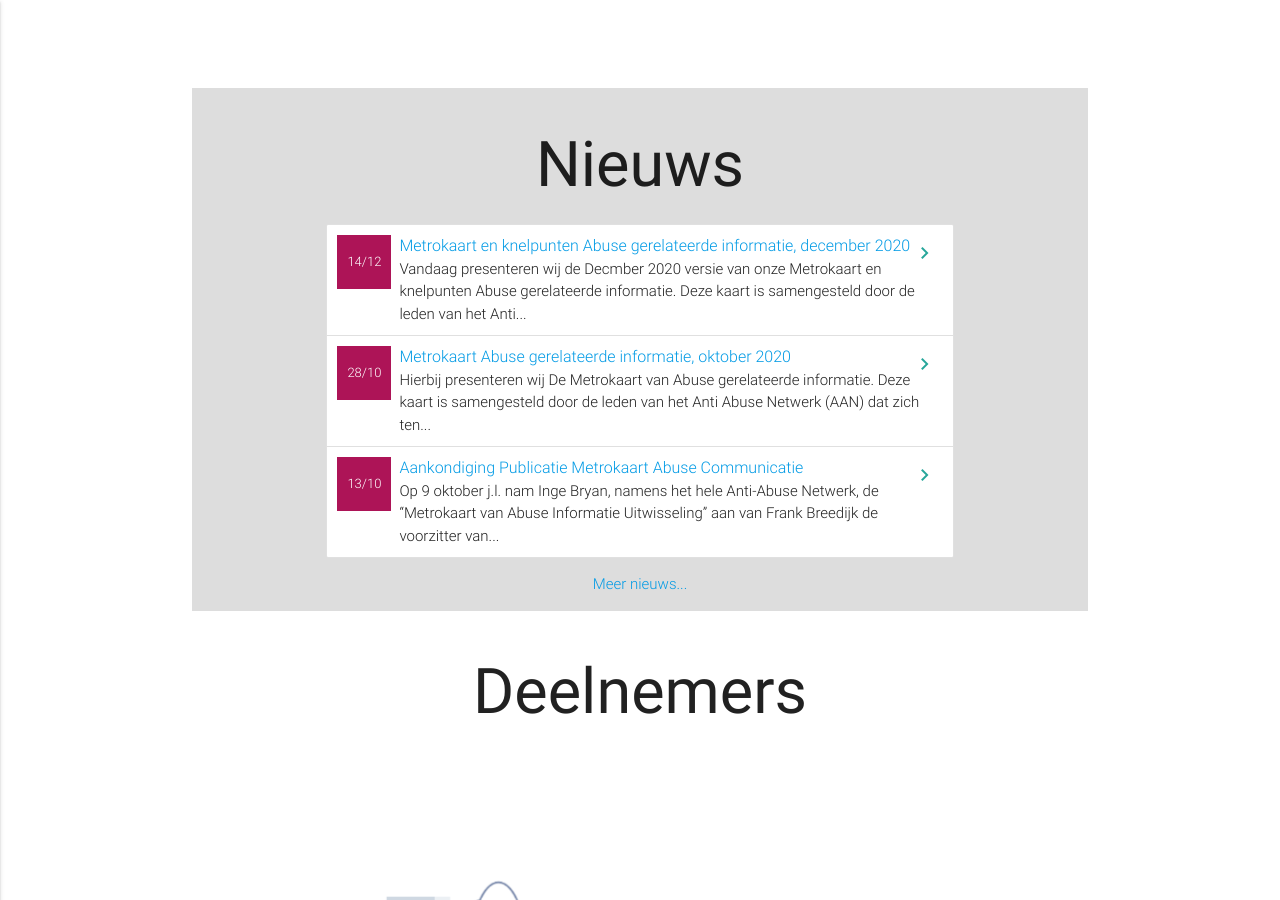
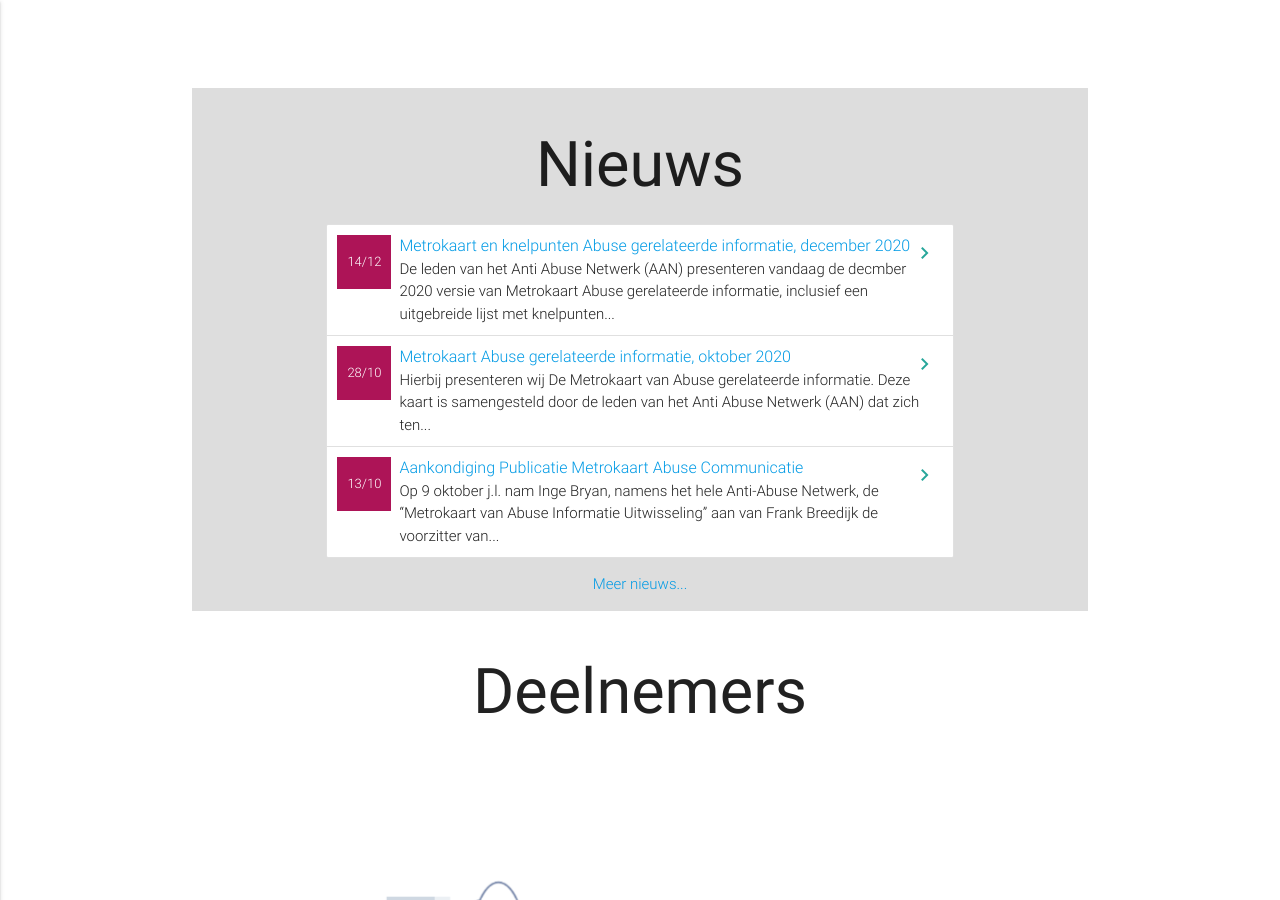
Before and after one commit to anti-abuse-netwerk/anti-abuse-netwerk.github.io, a Jekyll site: the page built from index.md, in a window 1280 px wide and 900 px high, scrolled down 325 px. Built offline with Jekyll 4.4.1, drawn with Linux system fonts in a browser that asks for light colours; some of the changed lines change nothing that is shown.

Commit message:
Updated new article

```diff
--- a/_posts/2020-12-14-Metrokaart-december-2020.md
+++ b/_posts/2020-12-14-Metrokaart-december-2020.md
@@ -2,10 +2,11 @@
 layout: post
 title: Metrokaart en knelpunten Abuse gerelateerde informatie, december 2020
 ---
-Vandaag presenteren wij de Decmber 2020 versie van onze Metrokaart en knelpunten Abuse gerelateerde informatie. Deze kaart is samengesteld door de leden van het Anti Abuse Netwerk (AAN) dat zich ten doel stelt het Nederlandse internet veiliger te maken door ervoor te zorgen dat informatie over onveilige configuraties, kwetsbaarheden en misbruik terecht komt bij diegenen die daar iets aan kunnen doen.
+De leden van het Anti Abuse Netwerk (AAN) presenteren vandaag de decmber 2020 versie van Metrokaart Abuse gerelateerde informatie, inclusief een uitgebreide lijst met knelpunten in dit netwerk. Het doel van AAN is het Nederlands internet veilig maken door informatie over systemen met onveilige configuraties, kwetsbaarheden en/of daadwerkelijk misbruikte systemen zo snel en direct mogelijk terechtkomt bij die partijen die er ook wat aan kunnen doen.
 
+Deze metrokaart is complex. De digitale weerbaarheid zou gebaat zijn bij een eenvoudiger stelsel. Minder verspnippering en een centraal aanspraakpunt zouden daarbij helpen. Momenteel is er geen enkele partij die effectief in staat is alle ontvangers te bereiken, waardoor melders een duidelijk “loket” missen waar zij informatie kwijt kunnen. Binnen de  huidige wet en regelgeving lijkt het niet waaarschijnlijk dat een overheidspartij op korte termijn deze rol kan spelen.
 
-[<img class="responsive-img" src="/assets/img/metro_202010.jpg" alt="Metrokaart 12-2020">](/assets/img/metro_202012.jpg)
+[<img class="responsive-img" src="/assets/img/metro_202012.jpg" alt="Metrokaart 12-2020">](/assets/img/metro_202012.jpg)
 
 Het volledige rapport vind u [hier](/publicaties/metrokaart-december-2020.html).
 
```
